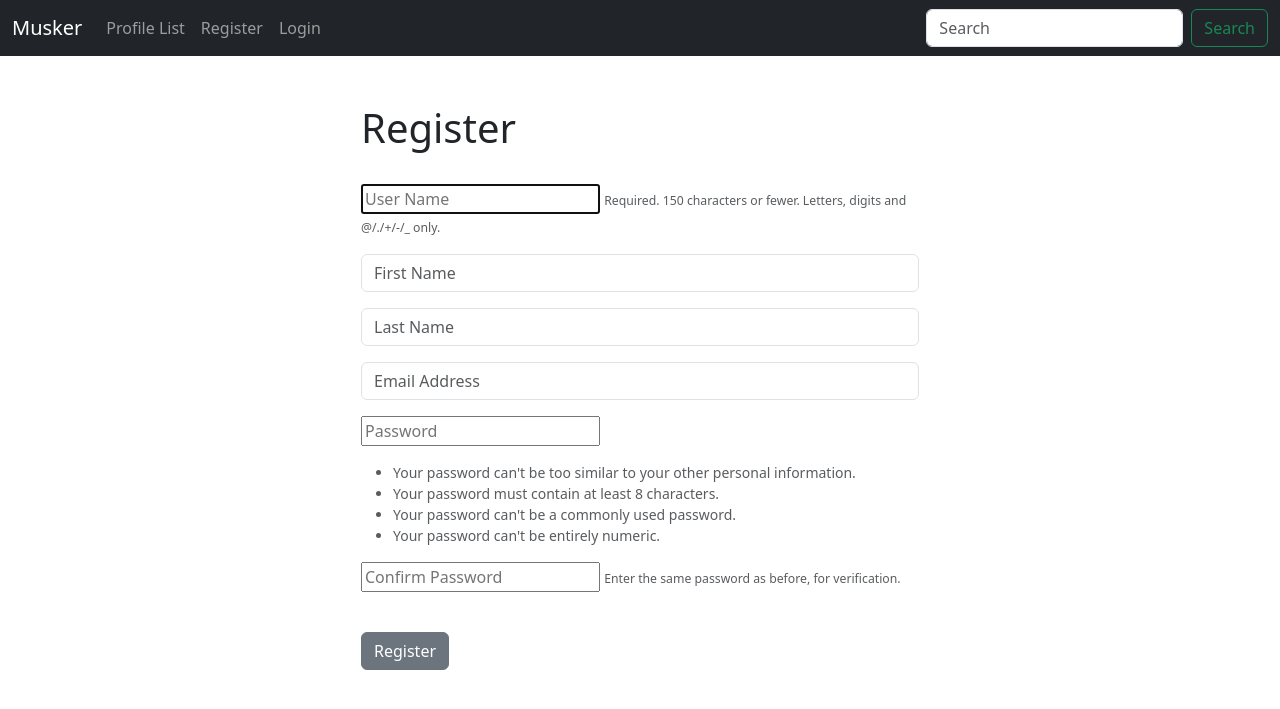
After one commit to 13virat/twitter, a Django app: page /register/ in a window 1280 px wide. The commit adds this page. Shown: the top 709 px of the page. Run offline with Django 4.2, Linux system fonts and the light colour scheme.

Commit message:
hey babe

```diff
--- a/social/musker/forms.py
+++ b/social/musker/forms.py
@@ -1,4 +1,6 @@
 from django import forms
+from django.contrib.auth.forms import UserCreationForm
+from django.contrib.auth.models import User
 
 from .models import Meep
 
@@ -18,3 +20,60 @@ class MeepForm(forms.ModelForm):
     class Meta:
         model = Meep
         exclude = ("user",)
+
+
+class SignUpForms(UserCreationForm):
+    email = forms.EmailField(
+        label="",
+        widget=forms.TextInput(
+            attrs={"class": "form-control", "placeholder": "Email Address"}
+        ),
+    )
+    first_name = forms.CharField(
+        label="",
+        max_length=100,
+        widget=forms.TextInput(
+            attrs={"class": "form-control", "placeholder": "First Name"}
+        ),
+    )
+    last_name = forms.CharField(
+        label="",
+        max_length=100,
+        widget=forms.TextInput(
+            attrs={"class": "form-control", "placeholder": "Last Name"}
+        ),
+    )
+
+    class Meta:
+        model = User
+        fields = (
+            "username",
+            "first_name",
+            "last_name",
+            "email",
+            "password1",
+            "password2",
+        )
+
+    def __init__(self, *args, **kwargs):
+        super(SignUpForms, self).__init__(*args, **kwargs)
+        self.fields["username"].widget.attrs["class"] = "forms-control"
+        self.fields["username"].widget.attrs["placeholder"] = "User Name"
+        self.fields["username"].label = ""
+        self.fields[
+            "username"
+        ].help_text = '<span class="form-text text-muted"><small>Required. 150 characters or fewer. Letters, digits and @/./+/-/_ only.</small></span>'
+
+        self.fields["password1"].widget.attrs["class"] = "forms-control"
+        self.fields["password1"].widget.attrs["placeholder"] = "Password"
+        self.fields["password1"].label = ""
+        self.fields[
+            "password1"
+        ].help_text = '<ul class="form-text text-muted small"><li>Your password can\'t be too similar to your other personal information.</li><li>Your password must contain at least 8 characters.</li><li>Your password can\'t be a commonly used password.</li><li>Your password can\'t be entirely numeric.</li></ul>'
+
+        self.fields["password2"].widget.attrs["class"] = "forms-control"
+        self.fields["password2"].widget.attrs["placeholder"] = "Confirm Password"
+        self.fields["password2"].label = ""
+        self.fields[
+            "password2"
+        ].help_text = '<span class="form-text text-muted"><small>Enter the same password as before, for verification.</small></span>'
--- a/social/musker/templates/navbar.html
+++ b/social/musker/templates/navbar.html
@@ -19,6 +19,9 @@
           </li>
           {% else %}
           <li class="nav-item">
+            <a class="nav-link" href="{% url 'register' %}">Register</a>
+          </li>
+          <li class="nav-item">
             <a class="nav-link" href="{% url 'login' %}">Login</a>
           </li>
           {% endif %}
--- /dev/null
+++ b/social/musker/templates/register.html
@@ -0,0 +1,15 @@
+{% extends 'base.html' %}
+
+{% block content %}
+<div class="col-md-6 offset-md-3">
+    <h1>Register</h1></br>
+    <form method = "POST" action ="">
+        {% csrf_token %}
+        {{ form.as_p}}
+    </br>
+
+    <button type="submit" class="btn btn-secondary">Register</button>
+    </form>
+</div>
+
+{% endblock %}
--- a/social/musker/urls.py
+++ b/social/musker/urls.py
@@ -9,4 +9,5 @@ urlpatterns = [
     path("profile/<int:pk>/", views.profile, name="profile"),
     path("login/", views.login_user, name="login"),
     path("logout/", views.logout_user, name="logout"),
+    path("register/", views.register_user, name="register"),
 ]
--- a/social/musker/views.py
+++ b/social/musker/views.py
@@ -1,10 +1,12 @@
+from django import forms
 from django.contrib import messages
+from django.contrib.auth import authenticate, login, logout
+from django.contrib.auth.forms import UserCreationForm
 from django.shortcuts import redirect, render
 from musker.models import Meep, Profile
 
-from .forms import MeepForm
+from .forms import MeepForm, SignUpForms
 from .models import Profile
-from django.contrib.auth import authenticate, login ,logout
 
 
 def home(request):
@@ -55,22 +57,45 @@ def profile(request, pk):
     else:
         messages.success(request, ("You must be logged in to view this page"))
         return redirect("home")
+
+
 def login_user(request):
     if request.method == "POST":
-        username = request.POST['username']
-        password = request.POST['password']
-        user = authenticate(request,username=username, password= password)
+        username = request.POST["username"]
+        password = request.POST["password"]
+        user = authenticate(request, username=username, password=password)
         if user is not None:
             login(request, user)
             messages.success(request, ("You have been logged in"))
-            return redirect('home')
+            return redirect("home")
         else:
             messages.success(request, ("there is an error plz try again"))
-            return redirect('login')
+            return redirect("login")
 
     else:
         return render(request, "login.html", {})
+
+
 def logout_user(request):
     logout(request)
-    messages.success(request,("you have been logged out"))
-    return redirect('home')
+    messages.success(request, ("you have been logged out"))
+    return redirect("home")
+
+
+def register_user(request):
+    form=SignUpForms()
+    if request.method == "POST":
+        form = SignUpForms(request.POST)
+        if form.is_valid():
+            form.save()
+            username = form.cleaned_data["username"]
+            password = form.cleaned_data["password1"]
+            first_name = form.cleaned_data["first_name"]
+            last_name = form.cleaned_data["last_name"]
+            email = form.cleaned_data["email"]
+            # log in user
+            user = authenticate(username=username, password=password)
+            login(request, user)
+            messages.success(request, ("you have been successfully registered"))
+            return redirect("home")
+    return render(request, "register.html", {'form':form})
```
